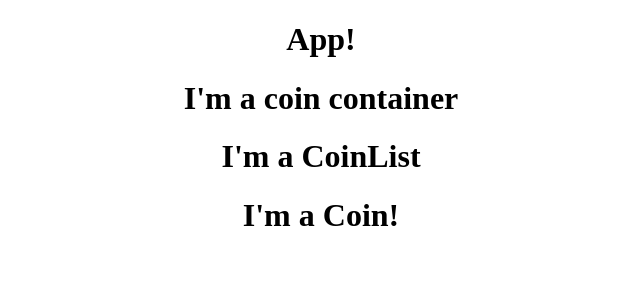
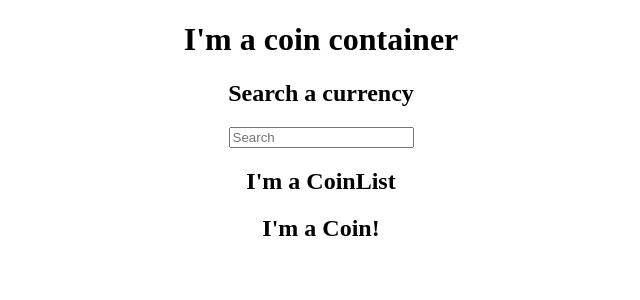
Before and after one commit to sshingler/React_API_HW-CoinGecko, a React (Create React App) app: page / in a window 1280 px wide. Shown: the top 300 px of the page, without its empty margins (319-959 px from the left). Built offline with nearby package versions, Linux system fonts and the light colour scheme; no server answers.

Commit message:
CoinsContainer has search input

```diff
--- a/src/App.js
+++ b/src/App.js
@@ -6,7 +6,6 @@ import CoinsContainer from "./containers/CoinsContainer";
 function App() {
   return (
     <div className="App">
-    <h1> App! </h1>
     <CoinsContainer/>
     </div>
   );
--- a/src/components/CoinDetail.js
+++ b/src/components/CoinDetail.js
@@ -3,7 +3,7 @@ import React from "react";
 const CoinDetail = () => {
 
     return (
-        <h1>I'm a Coin!</h1>
+        <h2>I'm a Coin!</h2>
     );
 
 };
--- a/src/components/CoinsList.js
+++ b/src/components/CoinsList.js
@@ -5,7 +5,7 @@ const CoinsList = () => {
 
     return (
         <div className="CoinsList">
-        <h1>I'm a CoinList</h1>
+        <h2>I'm a CoinList</h2>
         <CoinDetail/>
         </div>
     );
--- a/src/containers/CoinsContainer.js
+++ b/src/containers/CoinsContainer.js
@@ -13,11 +13,20 @@ const CoinsContainer = () => {
         fetch('https://api.coingecko.com/api/v3/coins/markets?vs_currency=gbp&order=market_cap_desc&per_page=100&page=1&sparkline=false&price_change_percentage=24h')
         .then(res => res.json())
         .then(allCoins =>setAllCoins(allCoins))
-    }
+    };
 
     return (
         <div className="CoinsContainer">
             <h1>I'm a coin container</h1>
+            <div className="CoinSearch">
+                <h2>Search a currency</h2>
+                <form>
+                    <input className="SearchInput"
+                    type="text"
+                    placeholder="Search">
+                    </input>
+                </form>
+            </div>
             <CoinsList/>
         </div>
 
```
